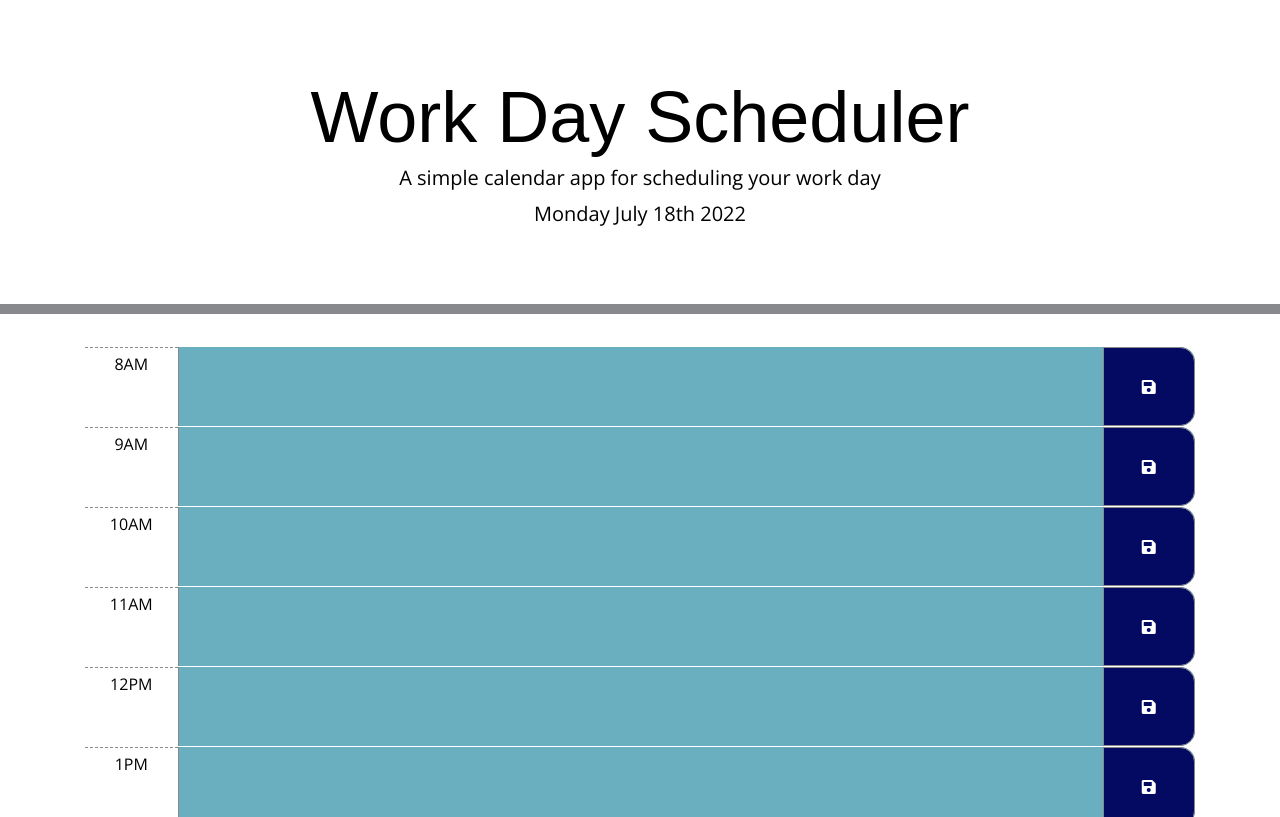
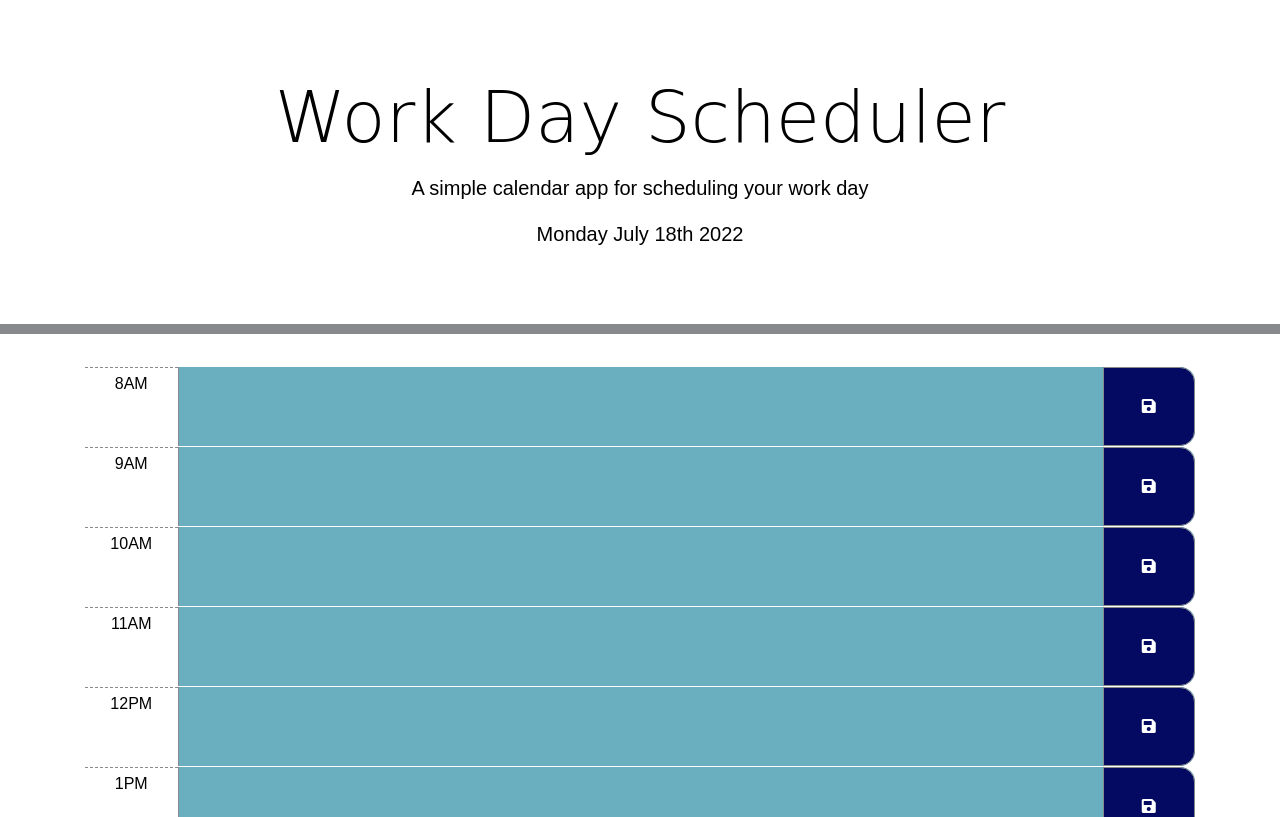
Before and after one commit to iamjoyfulgirl/work-day-scheduler, a plain HTML site: page index.html in a window 1280 px wide. Shown: the top 817 px of the page. Drawn offline with nearby package versions, Linux system fonts and the light colour scheme.

Commit message:
Updates font families in style.css

```diff
--- a/assets/css/style.css
+++ b/assets/css/style.css
@@ -1,15 +1,19 @@
 body {
-  font-family: "Open Sans", sans-serif;
+  font-family: "Prompt", sans-serif;
   font-size: 16px;
   line-height: 1;
 }
 
 h1 {
-  font-family: "Varela Round",
-    sans-serif;
+  font-family: "Edu QLD Beginner",
+    cursive;
   margin-top: 10px;
 }
 
+p {
+  font-family: "Prompt", sans-serif;
+  padding-top: 10px;
+}
 textarea {
   background: transparent;
   border: none;
```
